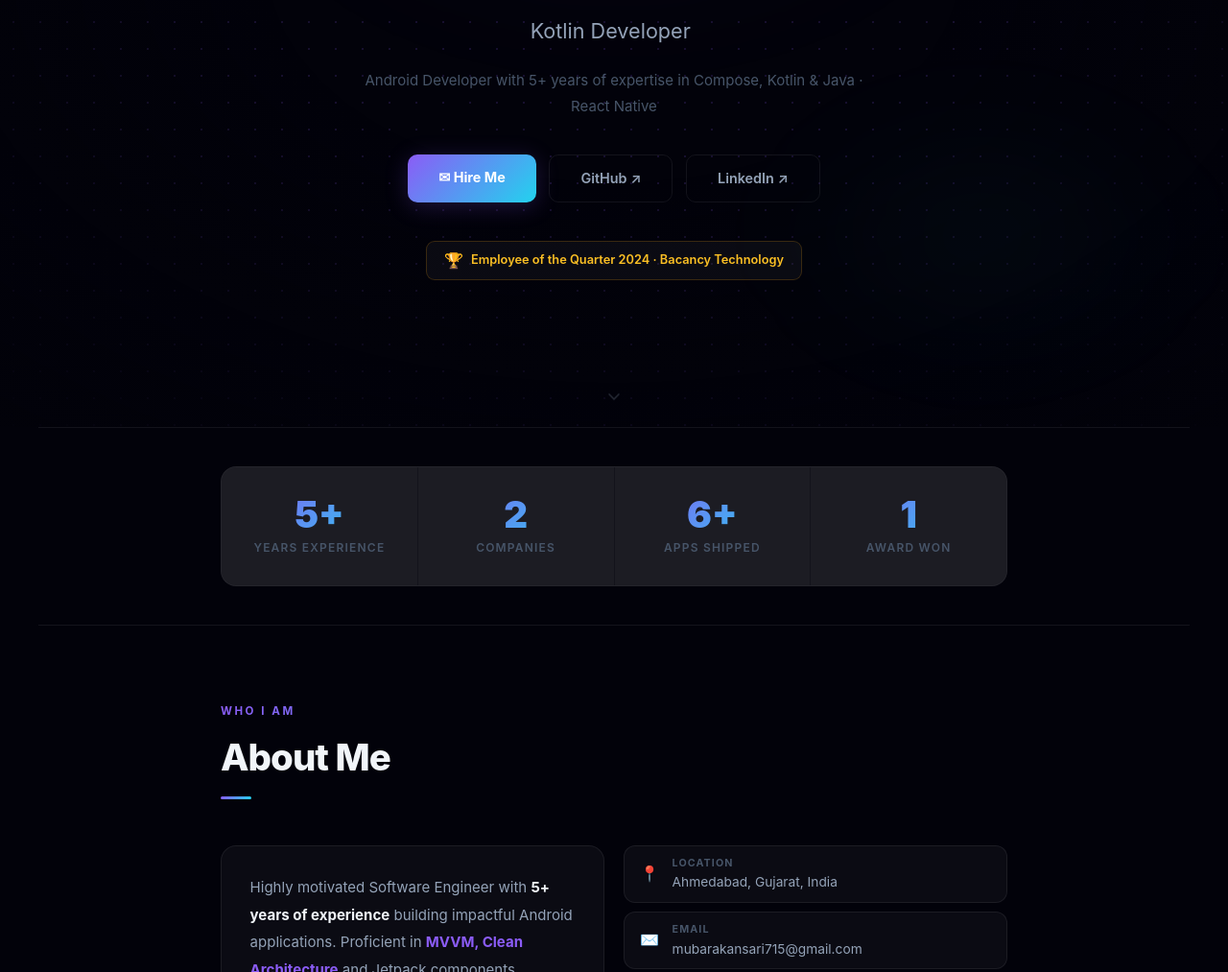
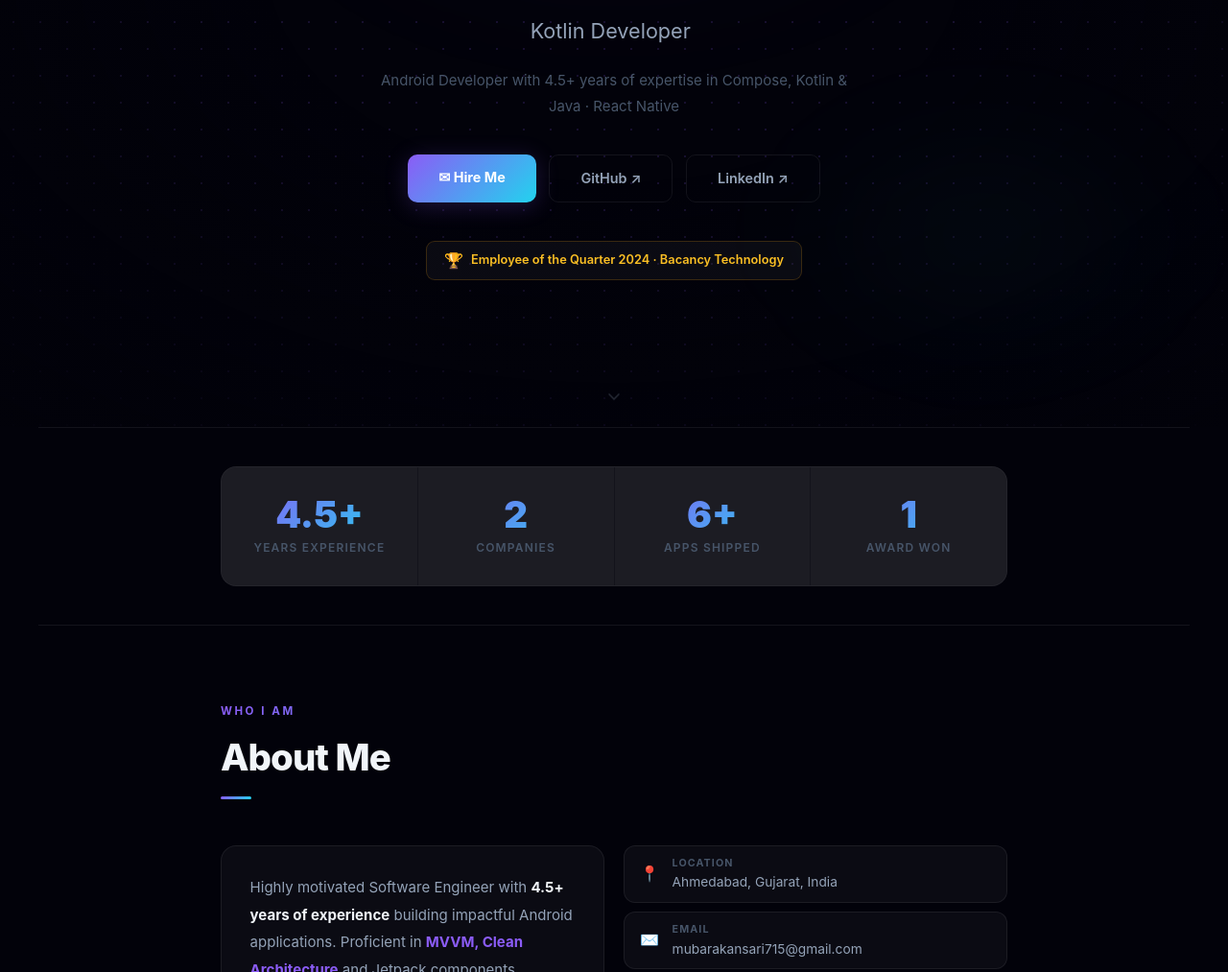
Before and after one commit to mubarakansari715/resume_portfolio, a Next.js app: page / in a window 1280 px wide. Shown: the part 355-1368 px from the top of the page at 96% size. Built offline with nearby package versions, Linux system fonts and the light colour scheme.

Commit message:
Update experience from 5+ to 4.5+ years

```diff
--- a/app/page.tsx
+++ b/app/page.tsx
@@ -19,7 +19,7 @@ const T = {
 const NAV   = ["About","Skills","Experience","Projects","Education","Contact"];
 const ROLES = ["Android Engineer","Kotlin Developer","Jetpack Compose Dev","React Native Dev","MVVM Architect"];
 const STATS = [
-  { n:5, s:"+", label:"Years Experience" },
+  { n:4, s:".5+", label:"Years Experience" },
   { n:2, s:"",  label:"Companies" },
   { n:6, s:"+", label:"Apps Shipped" },
   { n:1, s:"",  label:"Award Won" },
@@ -242,7 +242,7 @@ function Hero() {
 
         {/* Tagline */}
         <p style={{ color: T.t3, fontSize: "0.94rem", maxWidth: 520, margin: "0 auto 2.25rem", lineHeight: 1.8 }}>
-          Android Developer with 5+ years of expertise in Compose, Kotlin &amp; Java · React Native
+          Android Developer with 4.5+ years of expertise in Compose, Kotlin &amp; Java · React Native
         </p>
 
         {/* CTAs */}
@@ -312,7 +312,7 @@ function About() {
         <div className="about-grid" style={{ display: "grid", gridTemplateColumns: "repeat(auto-fit,minmax(280px,1fr))", gap: "1.25rem" }}>
           <Card style={{ padding: "1.85rem" }}>
             <p style={{ color: T.t2, lineHeight: 1.9, margin: "0 0 1rem", fontSize: "0.94rem" }}>
-              Highly motivated Software Engineer with <strong style={{ color: T.t1 }}>5+ years of experience</strong> building impactful Android applications. Proficient in <strong style={{ color: V }}>MVVM, Clean Architecture</strong> and Jetpack components.
+              Highly motivated Software Engineer with <strong style={{ color: T.t1 }}>4.5+ years of experience</strong> building impactful Android applications. Proficient in <strong style={{ color: V }}>MVVM, Clean Architecture</strong> and Jetpack components.
             </p>
             <p style={{ color: T.t3, lineHeight: 1.8, margin: 0, fontSize: "0.89rem" }}>
               Experienced in managing Play Store releases, CI/CD pipelines, performance profiling, JUnit testing, and Root Cause Analysis to ensure production stability.
```
